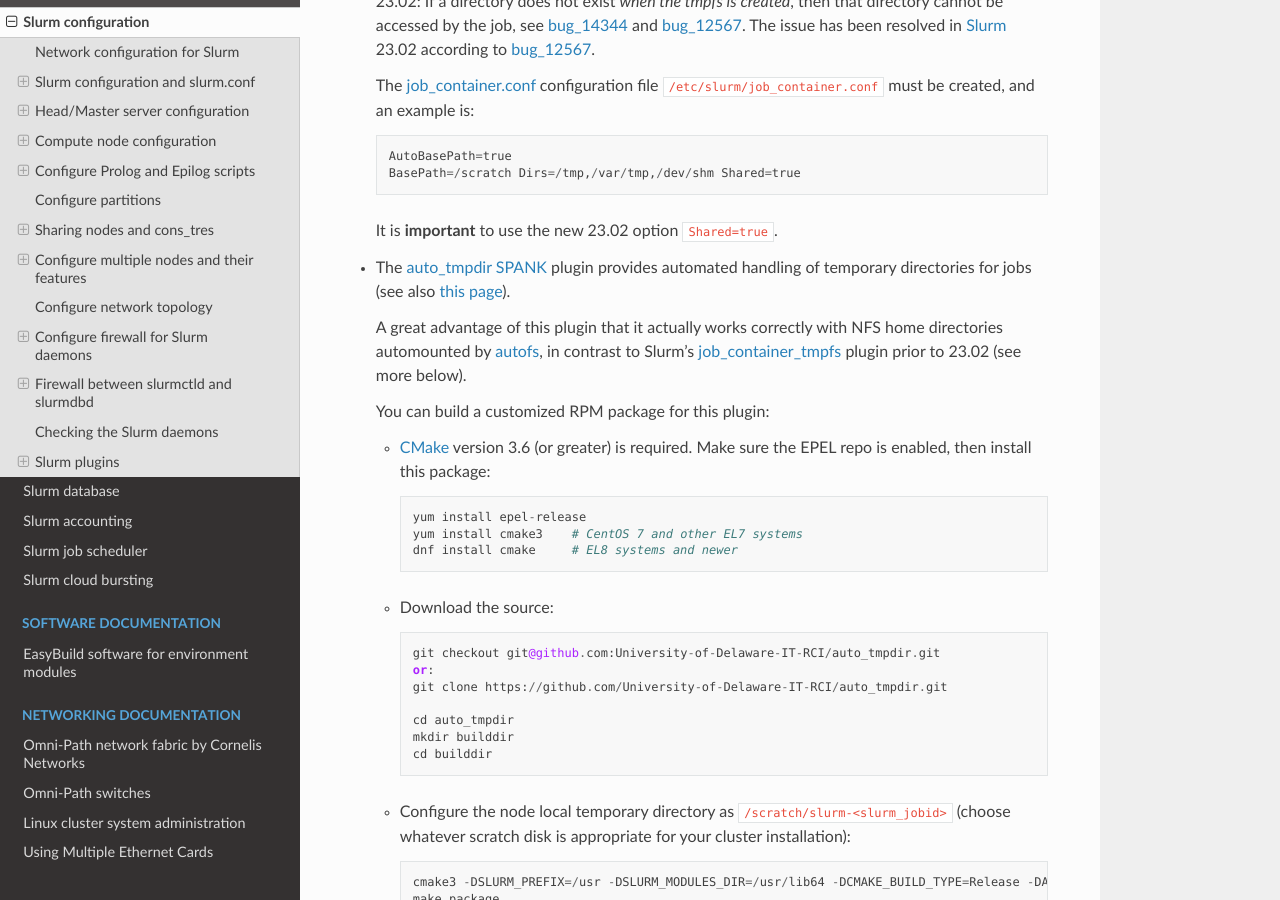
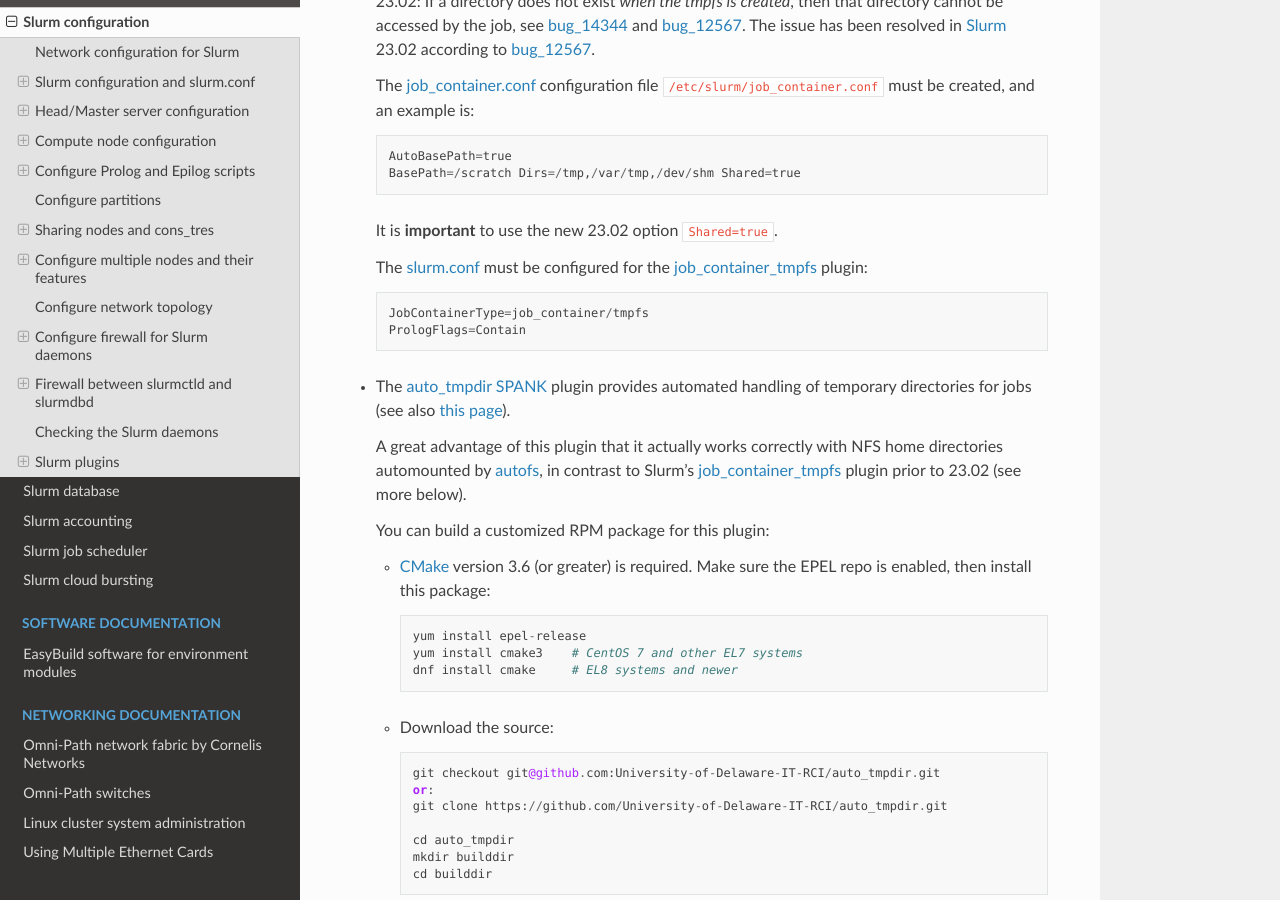
Before and after one commit to OleHolmNielsen/Niflheim_system, a Sphinx documentation site: the page built from docs/Slurm_configuration.rst, in a window 1280 px wide and 900 px high, scrolled down 30927 px. Built offline with Sphinx 7.4.7 and the Read the Docs theme 2.0.0, drawn with Linux system fonts in a browser that asks for light colours.

Commit message:
JobContainerType=job_container/tmpfs

```diff
--- a/docs/Slurm_configuration.rst
+++ b/docs/Slurm_configuration.rst
@@ -1289,6 +1289,11 @@
 
   It is **important** to use the new 23.02 option ``Shared=true``.
 
+  The slurm.conf_ must be configured for the job_container_tmpfs_ plugin::
+
+    JobContainerType=job_container/tmpfs
+    PrologFlags=Contain
+
 * The auto_tmpdir_ SPANK_ plugin provides automated handling of temporary directories for jobs (see also `this page <https://docs.hpc.udel.edu/technical/slurm/caviness/auto_tmpdir>`_).
 
   A great advantage of this plugin that it actually works correctly with NFS home directories automounted by autofs_,
```
